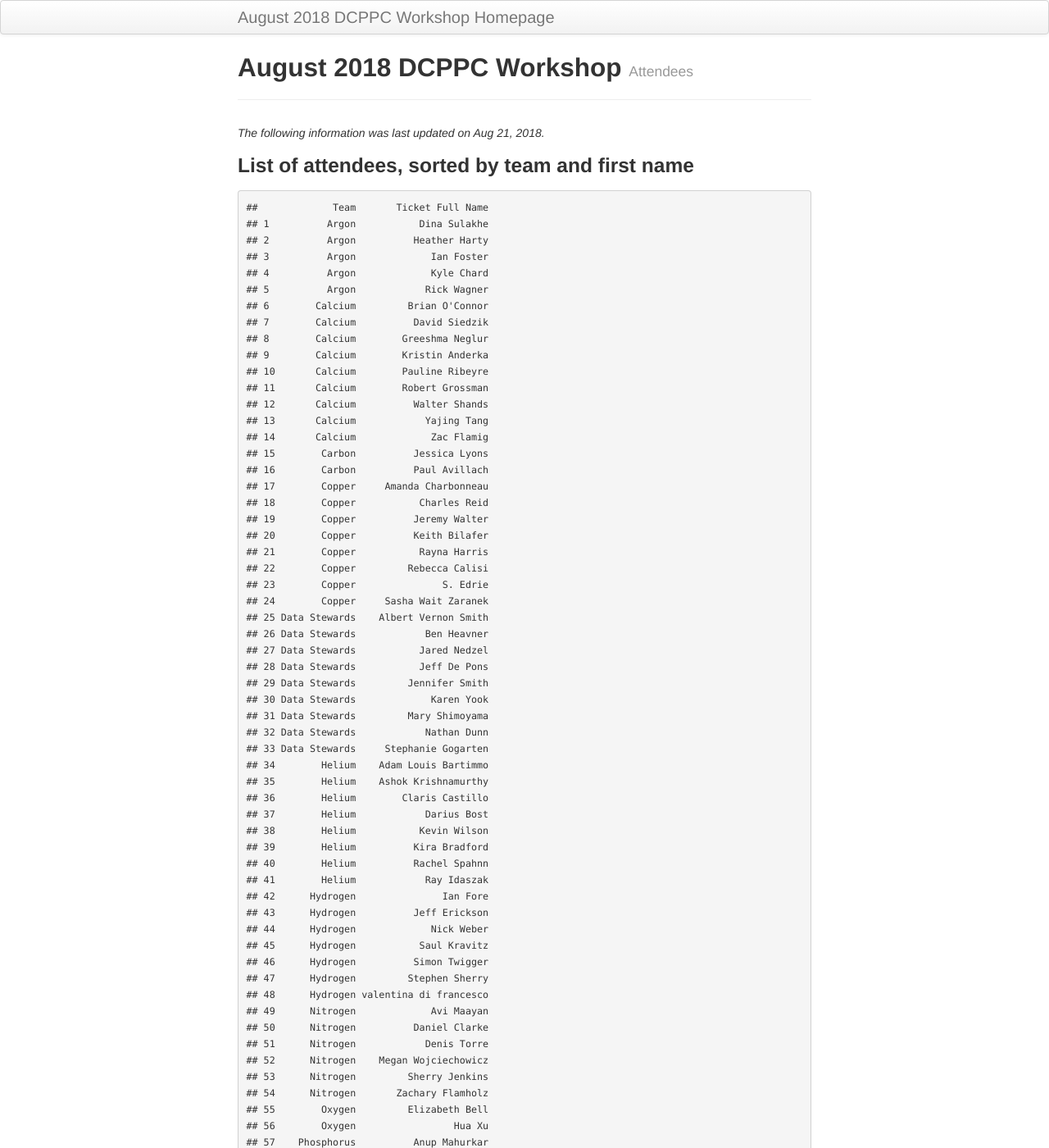
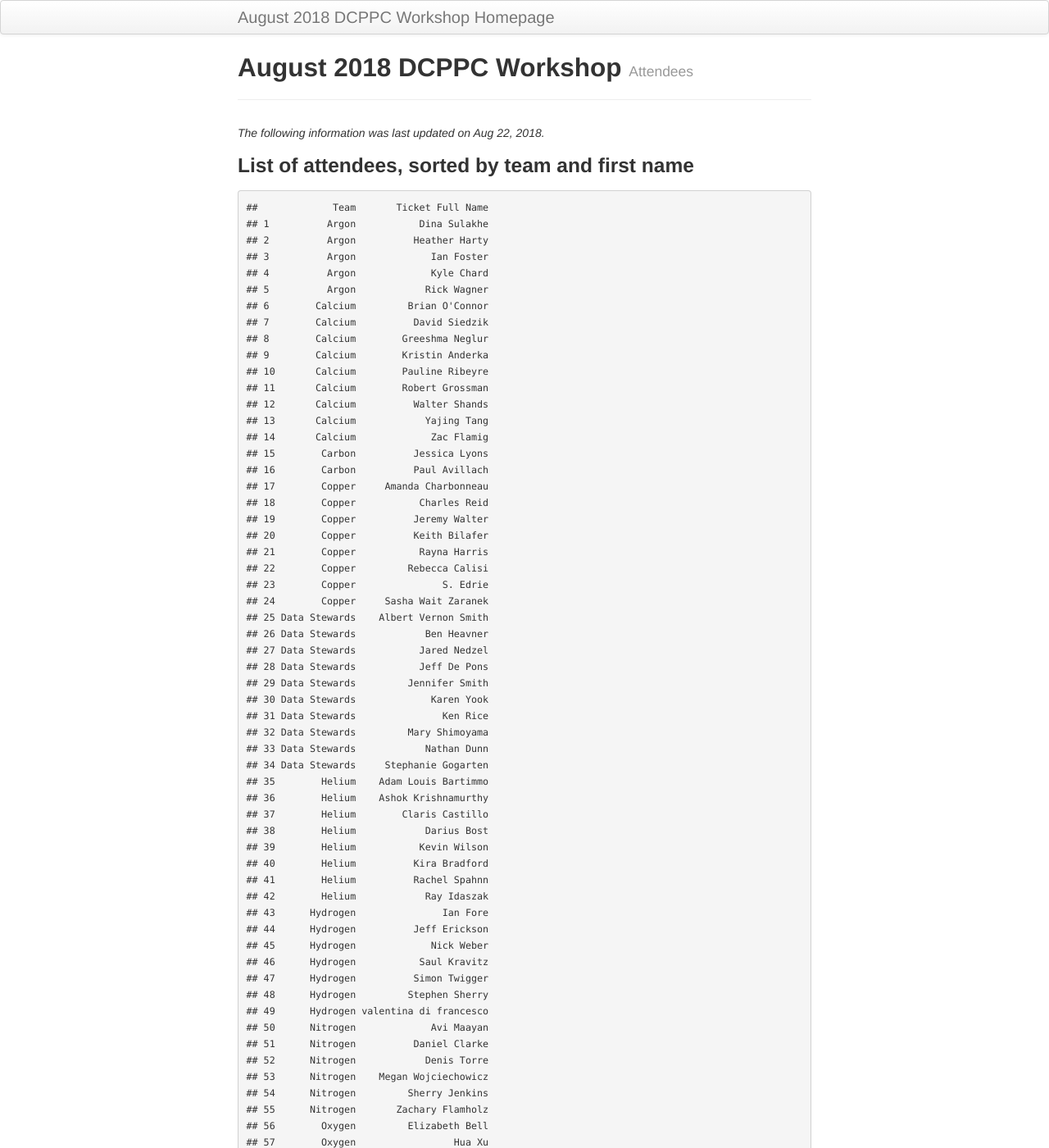
Before and after one commit to dcppc/2018-august-workshop, a Jekyll site: the page built from docs/attendees.md, in a window 1280 px wide and 1400 px high. Shown: the whole window at 82% size. Built offline with Jekyll 4.4.1, drawn with Linux system fonts in a browser that asks for light colours; some of the changed text lies outside the part shown.

Commit message:
add user

```diff
--- a/docs/attendees.md
+++ b/docs/attendees.md
@@ -5,7 +5,7 @@ tagline: Attendees
 
 ---
 
-*The following information was last updated on Aug 21, 2018.*
+*The following information was last updated on Aug 22, 2018.*
 
 ### List of attendees, sorted by team and first name
 
@@ -40,55 +40,56 @@ tagline: Attendees
     ## 28 Data Stewards           Jeff De Pons
     ## 29 Data Stewards         Jennifer Smith
     ## 30 Data Stewards             Karen Yook
-    ## 31 Data Stewards         Mary Shimoyama
-    ## 32 Data Stewards            Nathan Dunn
-    ## 33 Data Stewards     Stephanie Gogarten
-    ## 34        Helium    Adam Louis Bartimmo
-    ## 35        Helium    Ashok Krishnamurthy
-    ## 36        Helium        Claris Castillo
-    ## 37        Helium            Darius Bost
-    ## 38        Helium           Kevin Wilson
-    ## 39        Helium          Kira Bradford
-    ## 40        Helium          Rachel Spahnn
-    ## 41        Helium            Ray Idaszak
-    ## 42      Hydrogen               Ian Fore
-    ## 43      Hydrogen          Jeff Erickson
-    ## 44      Hydrogen             Nick Weber
-    ## 45      Hydrogen           Saul Kravitz
-    ## 46      Hydrogen          Simon Twigger
-    ## 47      Hydrogen         Stephen Sherry
-    ## 48      Hydrogen valentina di francesco
-    ## 49      Nitrogen             Avi Maayan
-    ## 50      Nitrogen          Daniel Clarke
-    ## 51      Nitrogen            Denis Torre
-    ## 52      Nitrogen    Megan Wojciechowicz
-    ## 53      Nitrogen         Sherry Jenkins
-    ## 54      Nitrogen       Zachary Flamholz
-    ## 55        Oxygen         Elizabeth Bell
-    ## 56        Oxygen                 Hua Xu
-    ## 57    Phosphorus          Anup Mahurkar
-    ## 58    Phosphorus             Bob Carter
-    ## 59    Phosphorus             Owen White
-    ## 60        Sodium         Daniel S. Katz
-    ## 61        Sodium          Martin Fenner
-    ## 62        Sodium     Sarala Wimalaratne
-    ## 63        Sodium              Tim Clark
-    ## 64         Xenon            Alison Leaf
-    ## 65         Xenon      Charlotte Whicher
-    ## 66         Xenon           Sarper Avcil
+    ## 31 Data Stewards               Ken Rice
+    ## 32 Data Stewards         Mary Shimoyama
+    ## 33 Data Stewards            Nathan Dunn
+    ## 34 Data Stewards     Stephanie Gogarten
+    ## 35        Helium    Adam Louis Bartimmo
+    ## 36        Helium    Ashok Krishnamurthy
+    ## 37        Helium        Claris Castillo
+    ## 38        Helium            Darius Bost
+    ## 39        Helium           Kevin Wilson
+    ## 40        Helium          Kira Bradford
+    ## 41        Helium          Rachel Spahnn
+    ## 42        Helium            Ray Idaszak
+    ## 43      Hydrogen               Ian Fore
+    ## 44      Hydrogen          Jeff Erickson
+    ## 45      Hydrogen             Nick Weber
+    ## 46      Hydrogen           Saul Kravitz
+    ## 47      Hydrogen          Simon Twigger
+    ## 48      Hydrogen         Stephen Sherry
+    ## 49      Hydrogen valentina di francesco
+    ## 50      Nitrogen             Avi Maayan
+    ## 51      Nitrogen          Daniel Clarke
+    ## 52      Nitrogen            Denis Torre
+    ## 53      Nitrogen    Megan Wojciechowicz
+    ## 54      Nitrogen         Sherry Jenkins
+    ## 55      Nitrogen       Zachary Flamholz
+    ## 56        Oxygen         Elizabeth Bell
+    ## 57        Oxygen                 Hua Xu
+    ## 58    Phosphorus          Anup Mahurkar
+    ## 59    Phosphorus             Bob Carter
+    ## 60    Phosphorus             Owen White
+    ## 61        Sodium         Daniel S. Katz
+    ## 62        Sodium          Martin Fenner
+    ## 63        Sodium     Sarala Wimalaratne
+    ## 64        Sodium              Tim Clark
+    ## 65         Xenon            Alison Leaf
+    ## 66         Xenon      Charlotte Whicher
+    ## 67         Xenon           Sarper Avcil
 
 ### Overview of particpants per team
 
-    ##             Team n
-    ## 1          Argon 5
-    ## 2        Calcium 9
-    ## 3         Carbon 2
-    ## 4         Copper 8
-    ## 5  Data Stewards 9
-    ## 6         Helium 8
-    ## 7       Hydrogen 7
-    ## 8       Nitrogen 6
-    ## 9         Oxygen 2
-    ## 10    Phosphorus 3
-    ## 11        Sodium 4
-    ## 12         Xenon 3
+    ##             Team  n
+    ## 1          Argon  5
+    ## 2        Calcium  9
+    ## 3         Carbon  2
+    ## 4         Copper  8
+    ## 5  Data Stewards 10
+    ## 6         Helium  8
+    ## 7       Hydrogen  7
+    ## 8       Nitrogen  6
+    ## 9         Oxygen  2
+    ## 10    Phosphorus  3
+    ## 11        Sodium  4
+    ## 12         Xenon  3
```
